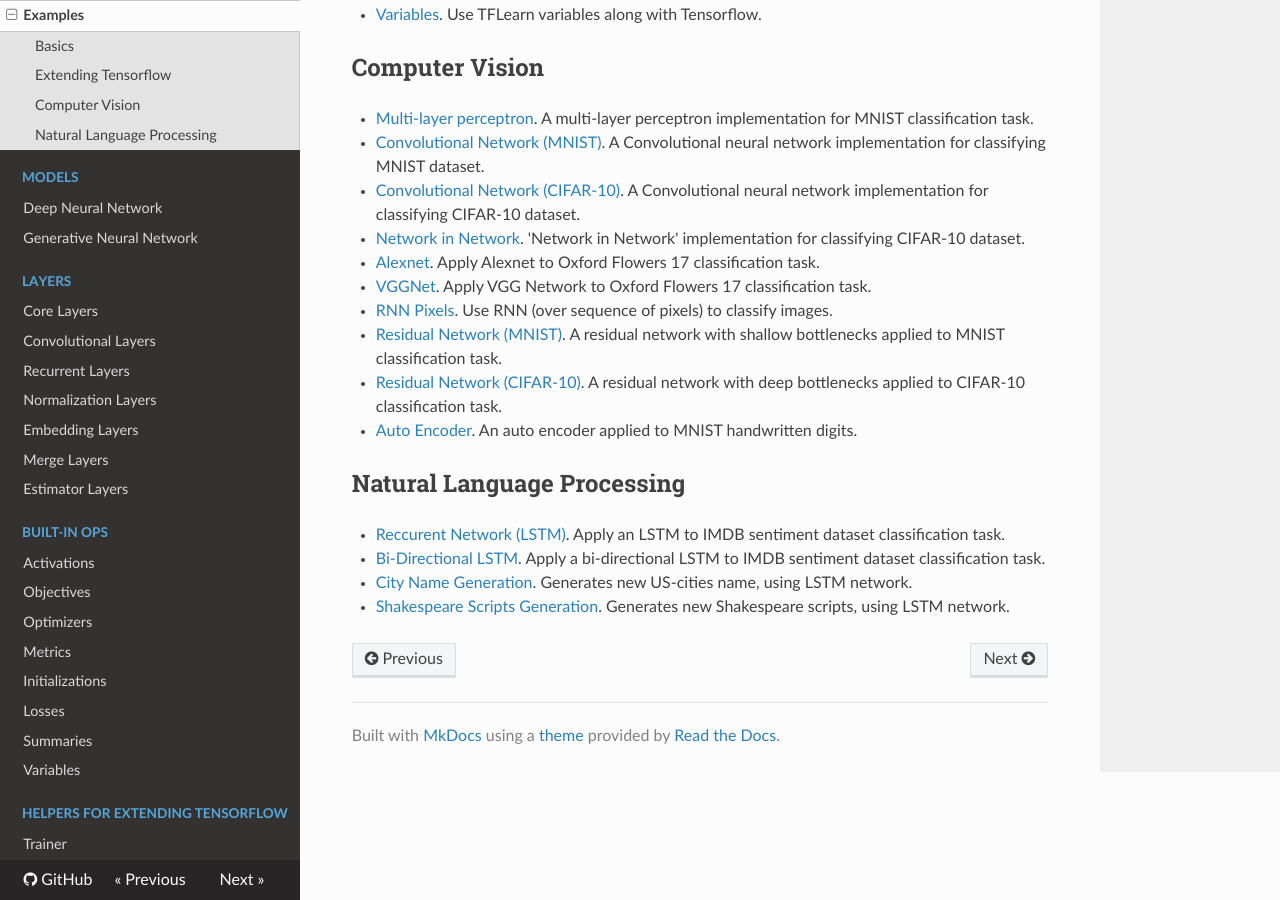
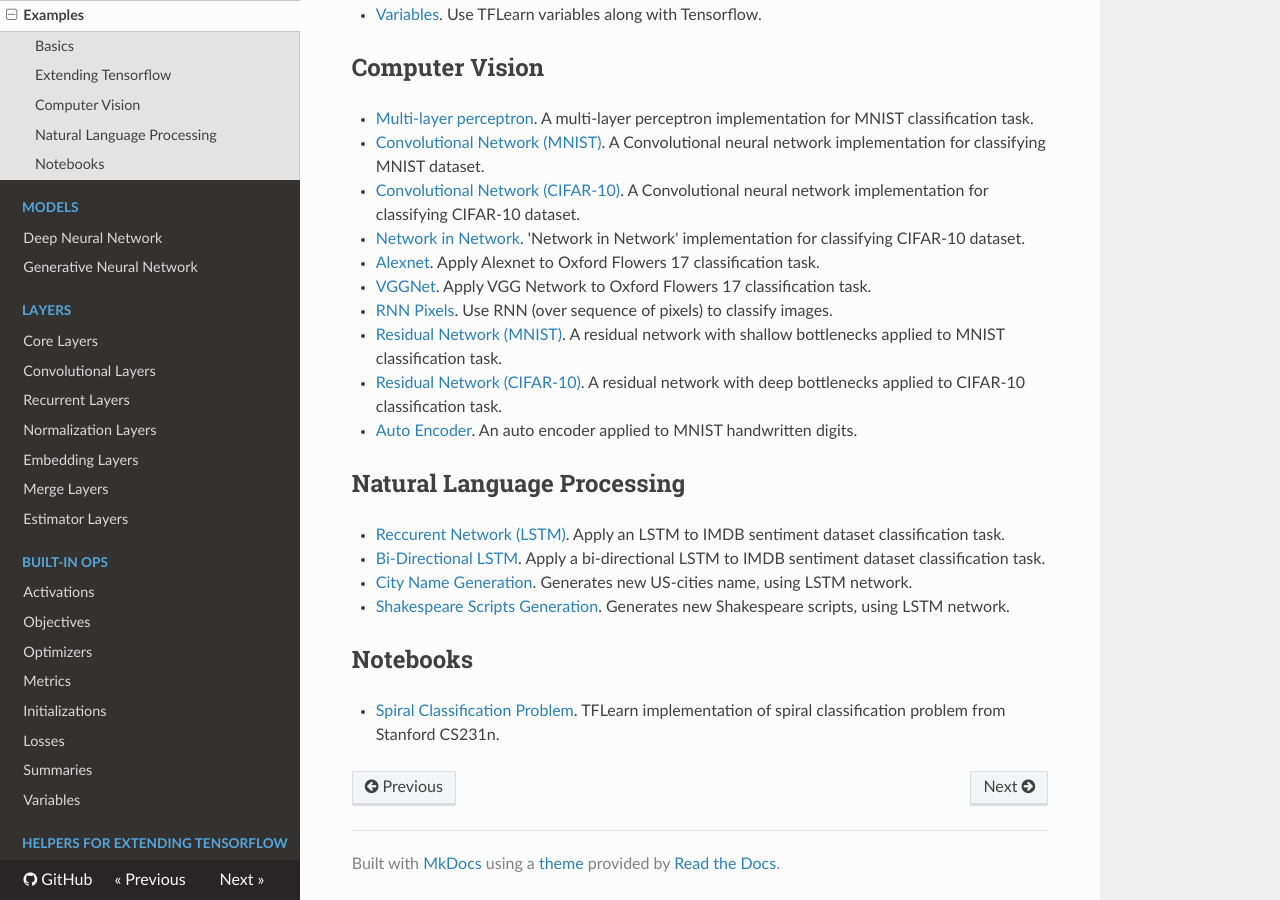
Before and after one commit to tflearn/tflearn, an MkDocs documentation site: the page built from docs/templates/examples.md, in a window 1280 px wide and 900 px high, scrolled down 533 px. Built offline with MkDocs 1.6.1, drawn with Linux system fonts in a browser that asks for light colours; nearby versions of some CDN libraries; old or Windows-style settings are respelled for this version of MkDocs.

Commit message:
update examples doc

```diff
--- a/docs/templates/examples.md
+++ b/docs/templates/examples.md
@@ -32,3 +32,6 @@
 - [Bi-Directional LSTM](https://github.com/tflearn/tflearn/blob/master/examples/nlp/bidirectional_lstm.py). Apply a bi-directional LSTM to IMDB sentiment dataset classification task.
 - [City Name Generation](https://github.com/tflearn/tflearn/blob/master/examples/nlp/lstm_generator_cityname.py). Generates new US-cities name, using LSTM network.
 - [Shakespeare Scripts Generation](https://github.com/tflearn/tflearn/blob/master/examples/nlp/lstm_generator_shakespeare.py). Generates new Shakespeare scripts, using LSTM network.
+
+## Notebooks
+- [Spiral Classification Problem](https://github.com/tflearn/tflearn/blob/master/examples/notebooks/spiral.ipynb). TFLearn implementation of spiral classification problem from Stanford CS231n.
```
Also changed, not shown: examples/README.md.
